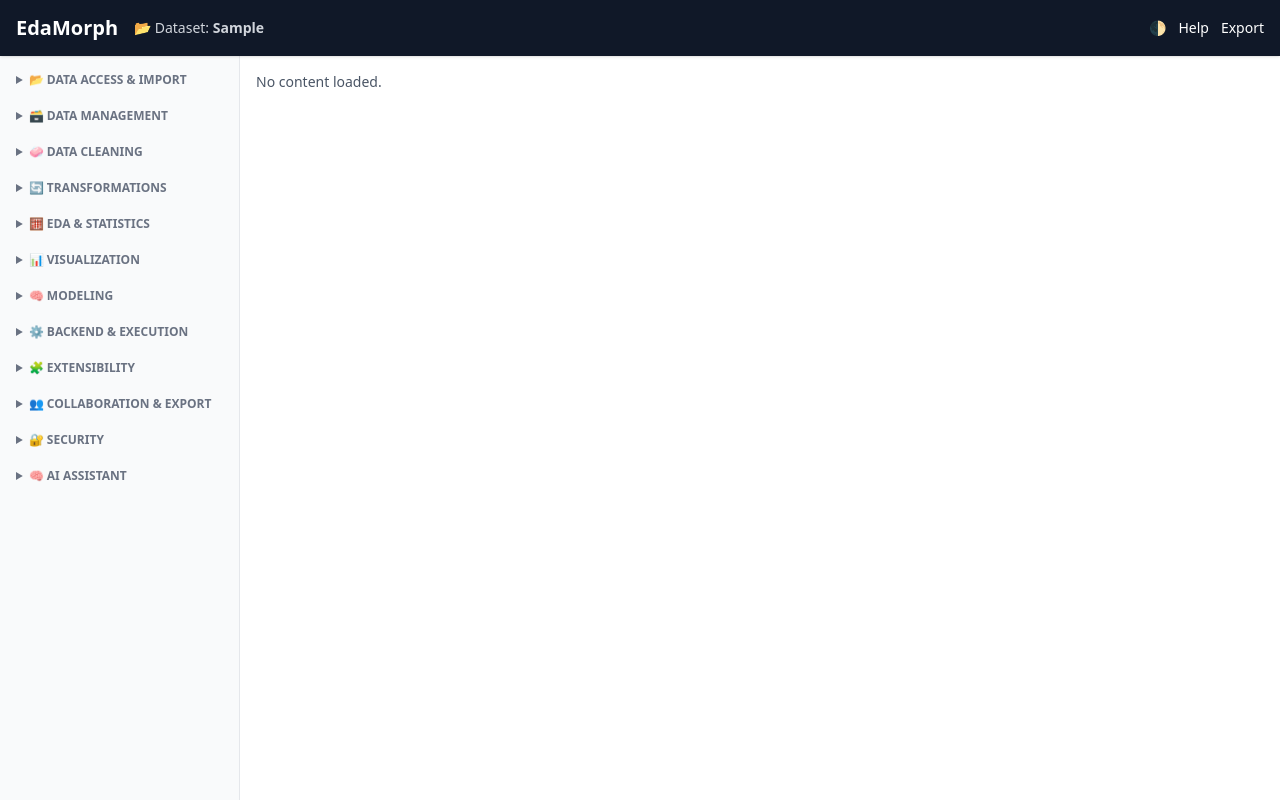
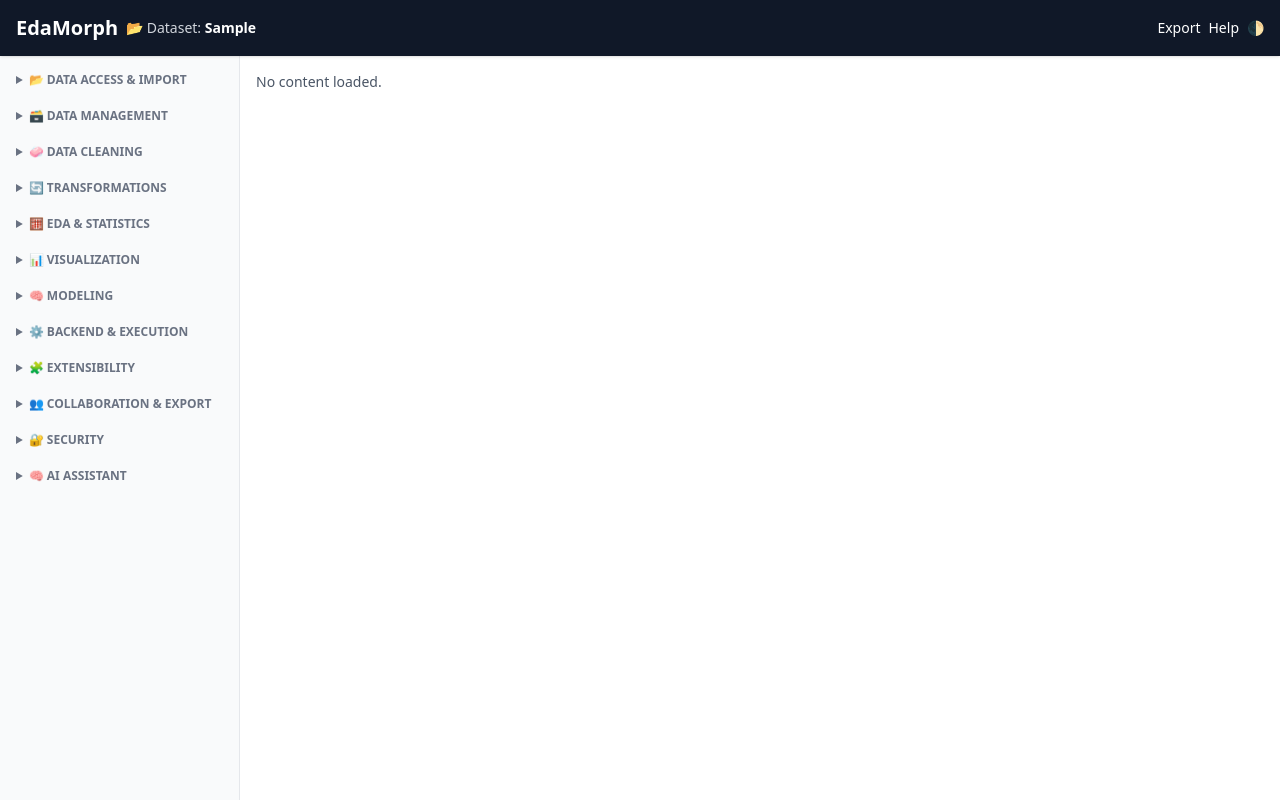
Before and after one commit to Tomosius/EdaMorph, a FastAPI app: template edamorph/frontend/templates/base.html in a window 1280 px wide. Run offline with FastAPI, Linux system fonts and the light colour scheme; the template is opened without the code that fills it: most values are stand-ins (such as "Sample title", 1, 10 or a date in 2020); style sheets or scripts are compiled from the project's sources.

Commit message:
Adjusted layout of Top navigation

```diff
--- a/edamorph/frontend/templates/base.html
+++ b/edamorph/frontend/templates/base.html
@@ -25,21 +25,28 @@
 
 <!-- 🔹 Top Navigation -->
 <header class="fixed top-0 left-0 right-0 h-14 bg-gray-900 text-white shadow z-50">
-    <div class="max-w-screen-xl mx-auto px-4 h-full flex items-center justify-between">
+    <div class="grid grid-cols-2 w-full px-4 h-full items-center justify-between">
 
-        <!-- 🔹 Left: App name and context -->
-        <div class="flex items-center gap-4">
-            <a href="/" class="text-xl font-bold text-white">EdaMorph</a>
-            <span class="text-sm text-gray-300">
-          📂 Dataset: <strong>{{ current_dataset or 'None' }}</strong>
-        </span>
+        <!-- 🔹 Left: App name and context (one line) -->
+        <div class="flex items-center gap-2 whitespace-nowrap overflow-hidden text-ellipsis">
+
+            <!-- App name -->
+            <a href="/" class="text-xl font-bold text-white whitespace-nowrap">EdaMorph</a>
+
+            <!-- Dataset info -->
+            <span class="text-sm text-gray-300 whitespace-nowrap overflow-hidden text-ellipsis">
+    📂 Dataset: <strong class="font-semibold text-white">{{ current_dataset or 'None' }}</strong>
+  </span>
+
         </div>
 
         <!-- 🔹 Right: Utility buttons -->
-        <div class="flex items-center gap-3 text-sm">
+        <div class="flex flex-row-reverse items-center gap-2 whitespace-nowrap text-sm text-right">
+
             <button title="Toggle Theme" class="hover:text-gray-300">🌓</button>
             <button title="Help" class="hover:text-gray-300">Help</button>
             <button title="Export" class="hover:text-gray-300">Export</button>
+
         </div>
 
     </div>
```
